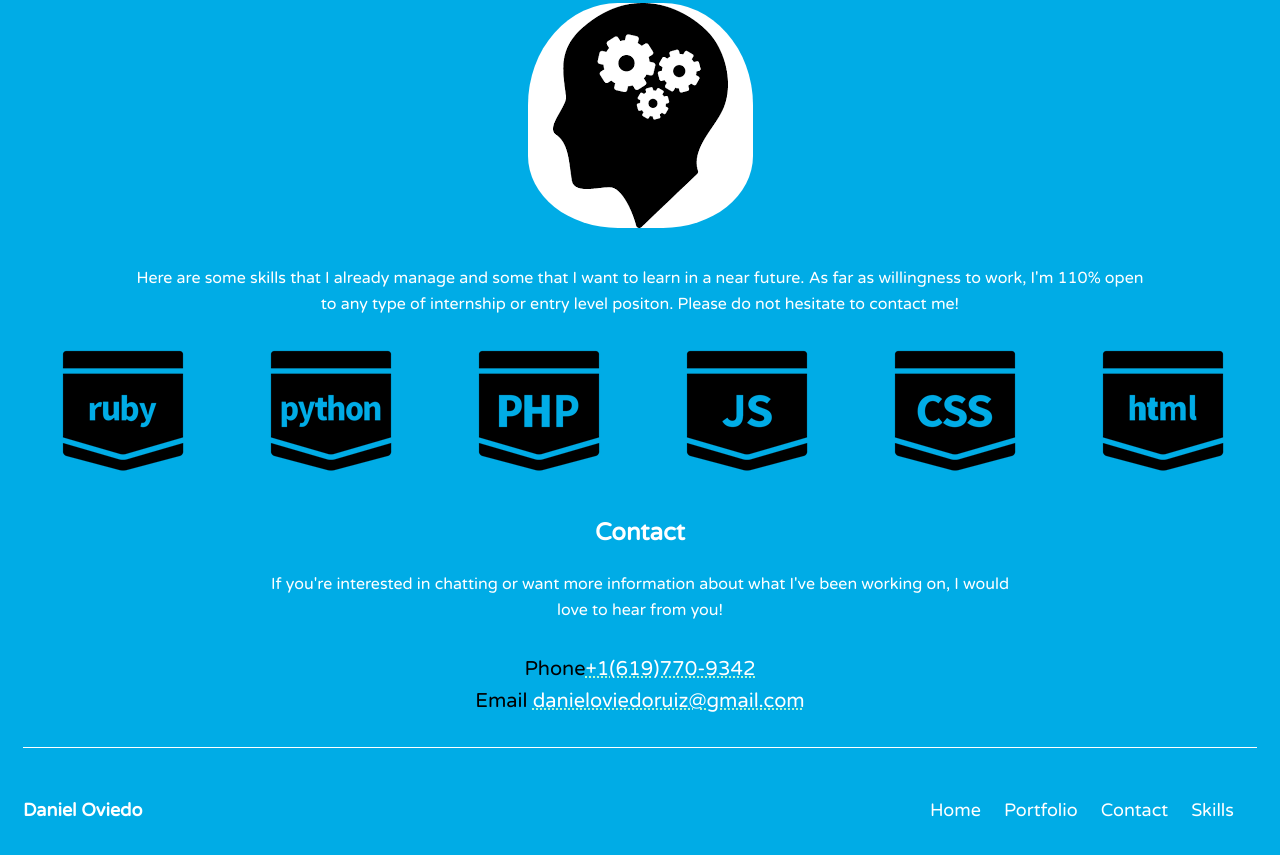
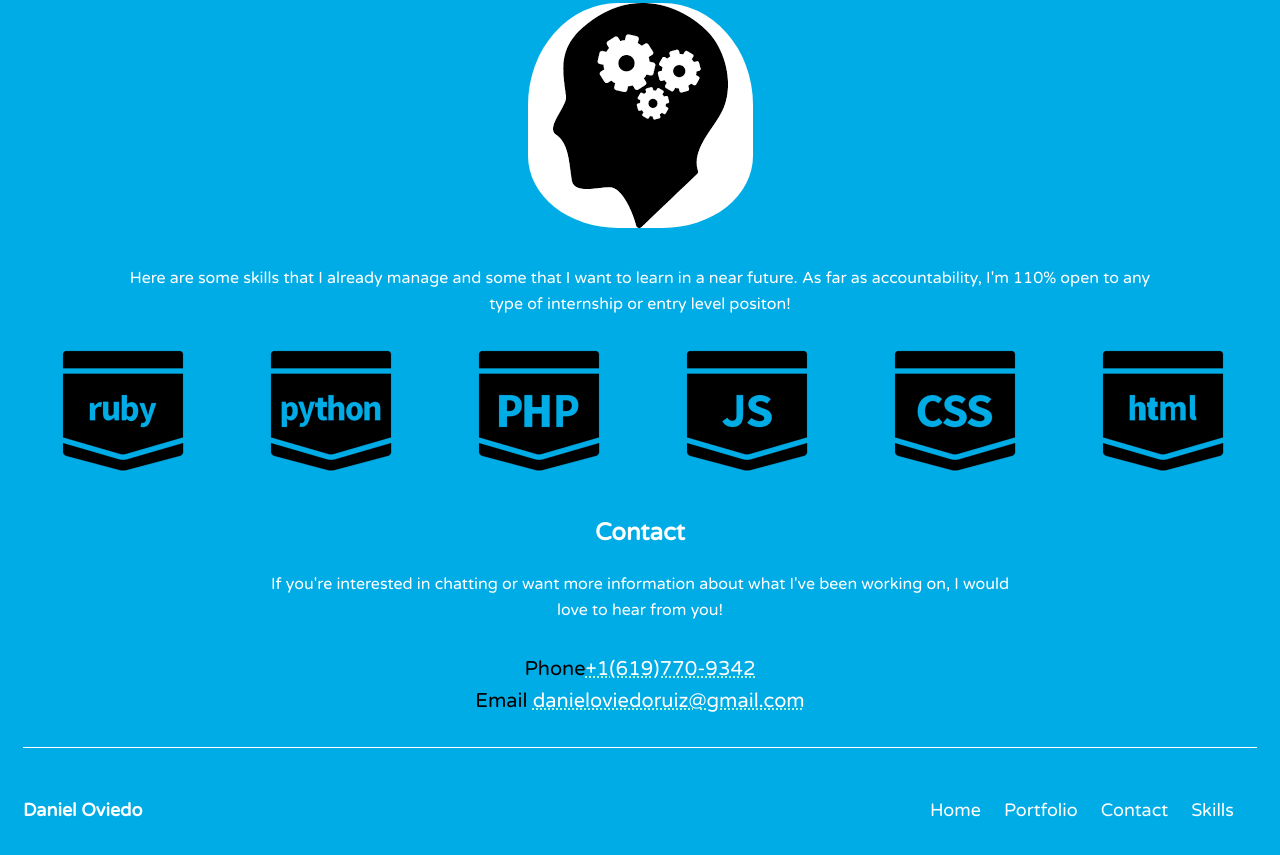
Before and after one commit to danieloviz86/danieloviz86.github.io-responsive-website, a plain HTML site: page index.html in a window 1280 px wide. Shown: the part 1651-2506 px from the top of the page. Drawn offline with Linux system fonts and the light colour scheme.

Commit message:
Edited skills' paragraph caption.

```diff
--- a/index.html
+++ b/index.html
@@ -122,7 +122,7 @@
 			</h2>
 			<a><img alt="Skills Logo" class="logo" src="images/skills-img.png">
 
-			<p>Here are some skills that I already manage and some that I want to learn in a near future. As far as willingness to work, I'm 110% open to any type of internship or entry level positon. Please do not hesitate to contact me!</p></a>
+			<p>Here are some skills that I already manage and some that I want to learn in a near future. As far as accountability, I'm 110% open to any type of internship or entry level positon!</p></a>
 
 			<ul class="skill-img">
 				<li>
```
